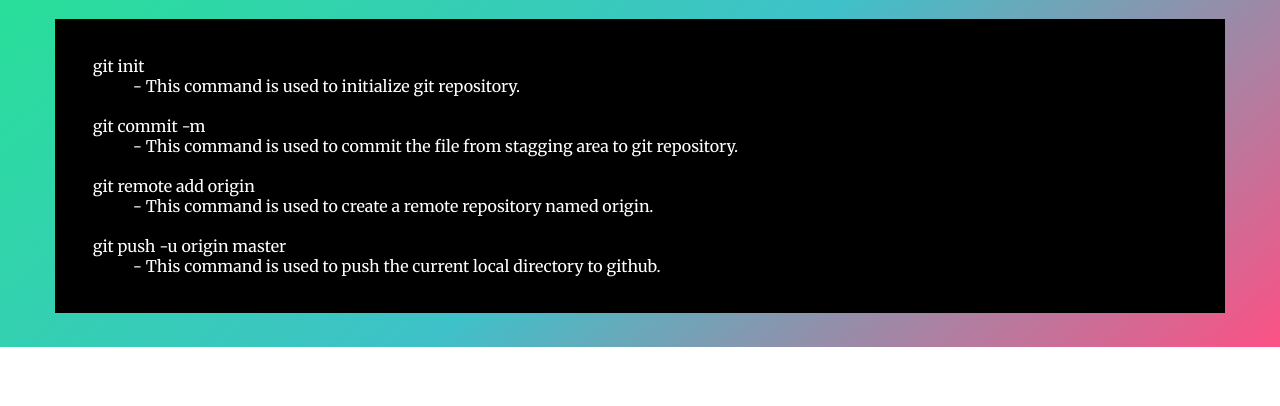
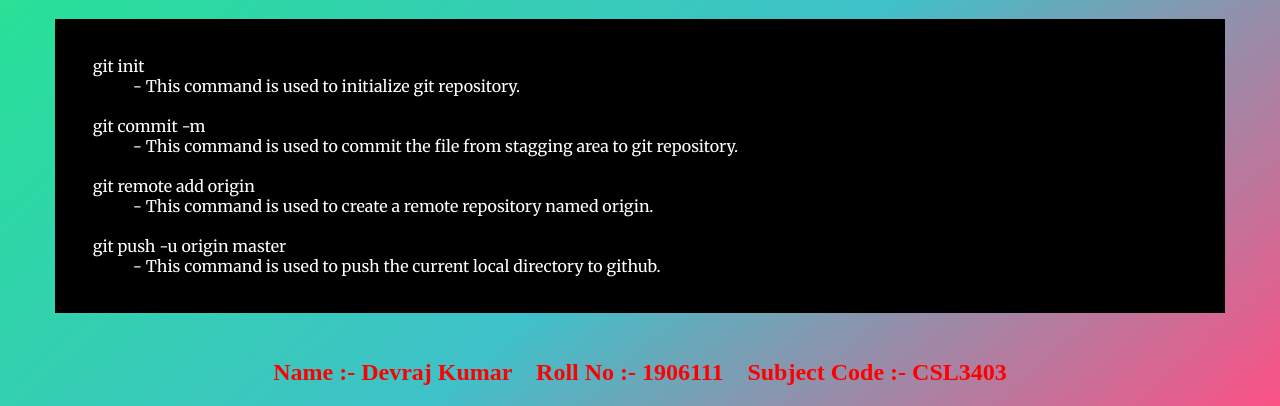
Before and after one commit to dev-raj-kumar/WebTechAssignment-Lab4-b, a plain HTML site: page index.html in a window 1280 px wide. Shown: the part 719-1125 px from the top of the page. Before the commit the page ends 1066 px from the top, so only its background shows below. Drawn offline with Linux system fonts and the light colour scheme.

Commit message:
Update index.html

```diff
--- a/index.html
+++ b/index.html
@@ -6,7 +6,6 @@
     <link href="https://fonts.googleapis.com/css?family=Merriweather|Montserrat|Sacramento" rel="stylesheet">
     <style media="screen">
     .hed{
-        background-image: url(bg-pale.jpg);
       color: white;
       padding:10px;
       text-decoration: underline black;
@@ -43,7 +42,6 @@
     margin-right: 3%;
 }
 .git{
-    background-image: url(bg.jpg);
     padding: 10px;
     color: #40514E;
     margin: 0;
@@ -76,6 +74,7 @@
           <dd>- This command is used to push the current local directory to github.</dd>
    </dl>
  </div>
+   <h2 align="center" style="color: red;">Name :- Devraj Kumar &nbsp&nbsp Roll No :- 1906111 &nbsp&nbsp Subject Code :- CSL3403</h1>
  </body>
 
 </html>
```
